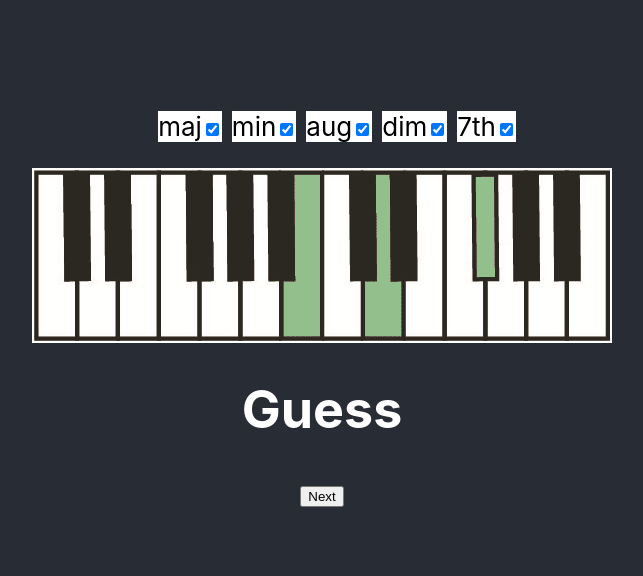
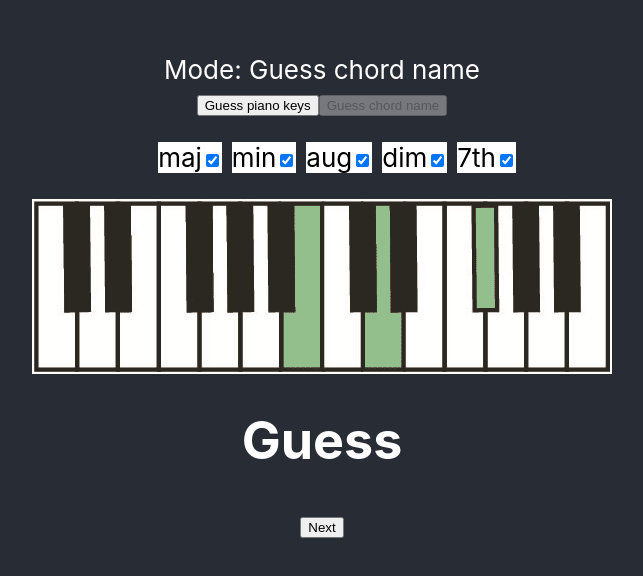
Before and after one commit to maxf/chordflash, a React (Create React App) app: page / in a window 1280 px wide. Shown: the part 104-680 px from the top of the page, without its empty margins (318-961 px from the left). Built offline with nearby package versions, Linux system fonts and the light colour scheme.

Commit message:
New mode to guess the chord picture

```diff
--- a/src/App.css
+++ b/src/App.css
@@ -5,7 +5,6 @@
 .App-logo {
   height: 175px;
   width: 580px;
-  pointer-events: none;
 }
 
 .App-header {
--- a/src/App.js
+++ b/src/App.js
@@ -2,6 +2,11 @@ import React, { useState } from "react";
 import './App.css';
 import { modifiers, chordPosition, randomChordName } from './chords.js';
 
+
+const Modes = Object.freeze({
+  GuessOnPiano: Symbol("Guess on piano"),
+  GuessChordName: Symbol("Guess chord")
+});
 
 function App() {
   return (
@@ -15,7 +20,9 @@ function App() {
 
 
 function Card() {
-  const [ showingAnswer, setShowingAnswer ] = useState(false);
+  const [ mode, setMode ] = useState(Modes.GuessChordName);
+  const [ showingChordName, setShowingChordName ] = useState(false);
+  const [ showingChordPicture, setShowingChordPicture ] = useState(false);
   const [ chord, setChord ] = useState(randomChordName());
   const [ selected, setSelected ] = useState(modifiers.map(modifier => true));
 
@@ -23,25 +30,114 @@ function Card() {
     setSelected(s => s.map((e, i) => i===idx ? !s[i] : s[i] ));
   }
 
-  const toggleAnswer = function(event) {
-    setShowingAnswer(!showingAnswer);
+  const toggleChordName = function() {
+    setShowingChordName(!showingChordName);
+  }
+
+  const toggleChordPicture = function() {
+    setShowingChordPicture(!showingChordPicture);
   }
 
   const chordPos = chordPosition(chord);
 
   const nextChord = function() {
     setChord(randomChordName(selected));
-    setShowingAnswer(false);
+    switch (mode) {
+      case Modes.GuessChordName:
+      setShowingChordName(false);
+      setShowingChordPicture(true);
+      break;
+      case Modes.GuessOnPiano:
+      setShowingChordName(true);
+      setShowingChordPicture(false);
+      break;
+      default:
+      console.log('Error: unknown mode', mode);
+      setMode(Modes.GuessOnPiano);
+      setShowingChordName(true);
+      setShowingChordPicture(false);
+    }
   }
 
-  const style = {
+  const pianoStyle = function() {
+    if (mode === Modes.GuessChordName || showingChordPicture) {
+      return {
         backgroundImage: "url('/chords.png')",
         backgroundPositionX: chordPos.left,
         backgroundPositionY: chordPos.top,
         backgroundRepeat: "no-repeat"
       }
+    } else {
+      return {
+        background: "white"
+      };
+    }
+  };
+
+
+  const chordTitle = function() {
+    switch(mode) {
+    case Modes.GuessChordName:
+      return (
+        <h1 onClick={toggleChordName}>
+          {showingChordName ? `${chord.note} ${chord.modifier}` : "Guess"}
+        </h1>
+      );
+    case Modes.GuessOnPiano:
+      return (
+        <h1>{chord.note} {chord.modifier}</h1>
+      );
+    default:
+      console.log('Error: unknown mode', mode);
+      setMode(Modes.GuessOnPiano);
+      return (
+        <h1>{chord.node} {chord.modifier}</h1>
+      );
+    }
+  };
+
+  const pianoPicture = function() {
+    switch(mode) {
+    case Modes.GuessChordName:
+      return (
+         <div style={pianoStyle()} className="App-logo"></div>
+      );
+    case Modes.GuessOnPiano:
+      return (
+        <div
+          style={pianoStyle()}
+          className="App-logo"
+          onClick={toggleChordPicture}></div>
+      );
+    default:
+      console.log('Error: unknown mode', mode);
+      setMode(Modes.GuessOnPiano);
+      return (
+        <div
+          style={pianoStyle()}
+          className="App-logo"
+          onClick={toggleChordPicture}></div>
+      );
+    }
+  };
+
   return (
     <div>
+      <div className="ModeSelector">
+        <div>
+          Mode: {mode === Modes.GuessOnPiano ? "Guess on piano" : "Guess chord name"}
+        </div>
+        <button
+          onClick={() => setMode(Modes.GuessOnPiano)}
+          disabled={ mode === Modes.GuessOnPiano }>
+          Guess piano keys
+        </button>
+        <button
+          onClick={() => setMode(Modes.GuessChordName)}
+          disabled={ mode === Modes.GuessChordName }>
+          Guess chord name
+        </button>
+      </div>
       <div className="ModifierSelector">
         <ul>
           {modifiers.map((modifier, idx) =>
@@ -55,10 +151,8 @@ function Card() {
           )}
         </ul>
       </div>
-      <div style={style} className="App-logo"></div>
-      <h1 onClick={toggleAnswer}>
-        {showingAnswer ? `${chord.note} ${chord.modifier}` : "Guess"}
-      </h1>
+        {pianoPicture()}
+        {chordTitle()}
         <button onClick={nextChord}>Next</button>
       </div>
   );
```
Lines whose indentation alone changed are shown as unchanged.
